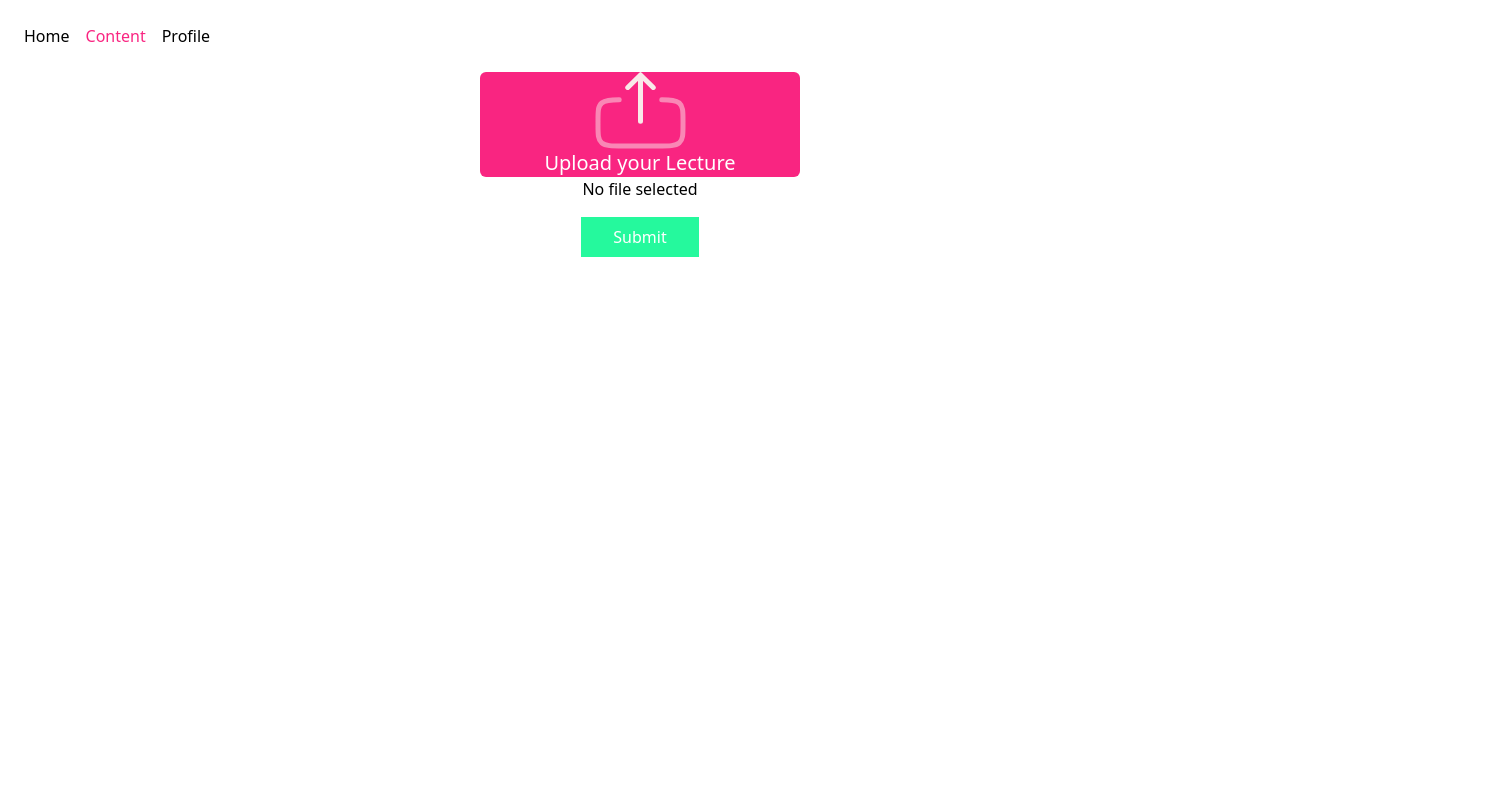
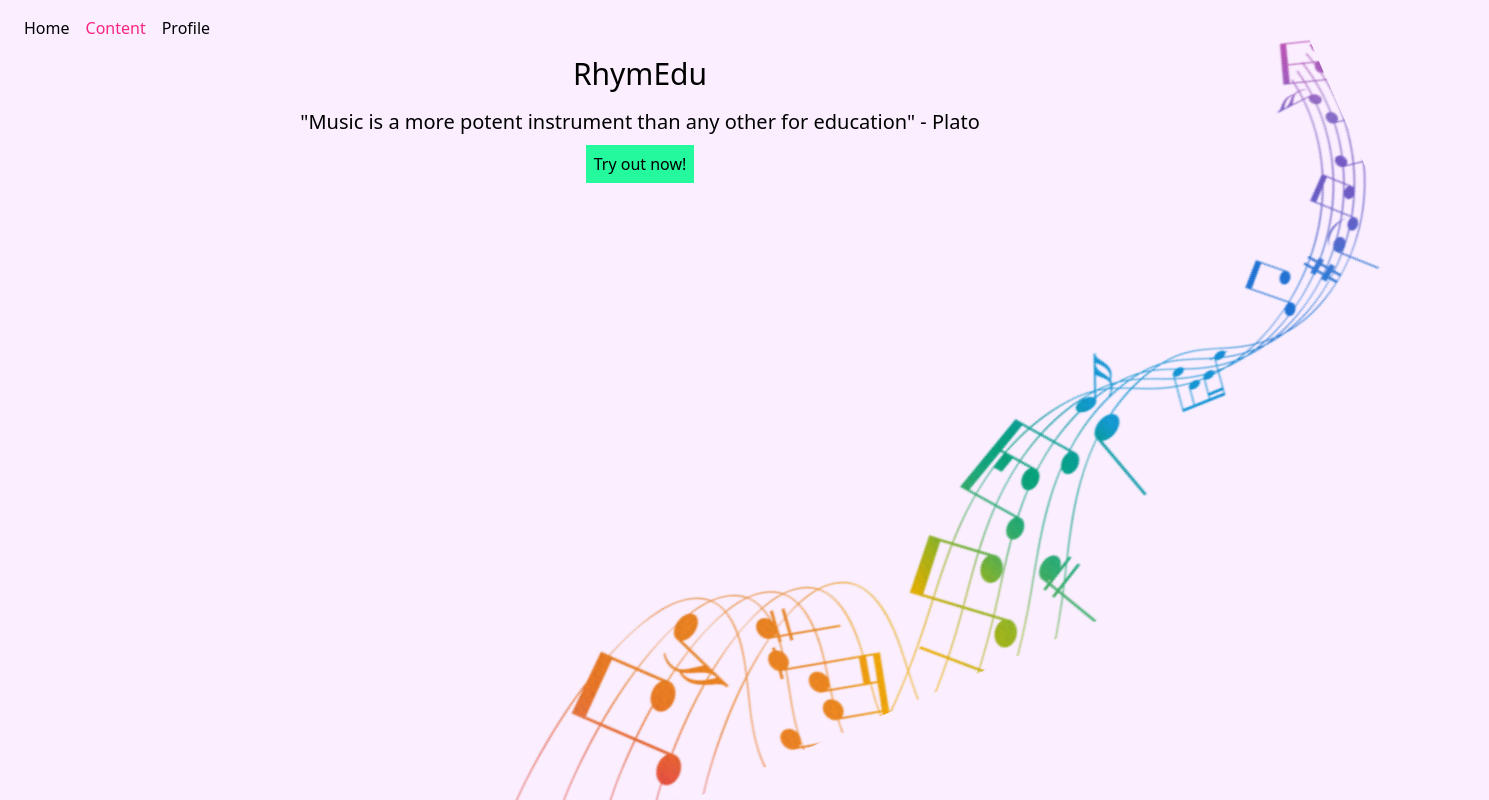
Before and after one commit to Venler34/Firestarter, a Next.js app in the folder frontend/my-project/: page / in a window 1280 px wide. Shown: the top 800 px of the page, 1489 px wide, since content can reach past the window. Built offline with nearby package versions, Linux system fonts and the light colour scheme.

Commit message:
Designed home page

```diff
--- /dev/null
+++ b/frontend/my-project/app/content/page.tsx
@@ -0,0 +1,13 @@
+import Navbar from "@/components/navbar"
+import UploadButton from "@/components/uploadbutton"
+
+export default function Page() {
+    return (
+        <div>
+            <Navbar/>
+            <div className="my-52 flex justify-center">
+                <UploadButton/>
+            </div>
+        </div>
+    )
+}
--- a/frontend/my-project/app/globals.css
+++ b/frontend/my-project/app/globals.css
@@ -1,3 +1,9 @@
 @tailwind base;
 @tailwind components;
 @tailwind utilities;
+
+
+:root {
+    background-color: #faeeff;
+    overflow: hidden;
+}
--- a/frontend/my-project/app/page.tsx
+++ b/frontend/my-project/app/page.tsx
@@ -2,20 +2,25 @@
 
 import Navbar from "@/components/navbar";
 import UploadButton from "@/components/uploadbutton";
+import Image from "next/image"
+import Link from "next/link"
 
 const api = "http://localhost:8000" // Specify later
 export default function Home() {
   return (
     <div>
       <Navbar />
-      <div className="flex justify-center items-center">
-        <UploadButton />
+      <div className="text-center">
+        <h1 className="text-3xl">RhymEdu</h1>
+        <h2 className="text-xl my-4">"Music is a more potent instrument than any other for education" - Plato</h2>
+        <Link className="bg-[#25F99D] p-2 z-20" href="/content">Try out now!</Link>
       </div>
+      <Image className="w-[1192.19px] h-[535.07px] translate-x-60 -bottom-left rotate-[-23.76deg]" alt="Music Notes" width={1192.19} height={535.07} src="/images/musicNotes.png"/>
     </div>
   );
 }
 
-<div className="w-[414px] h-[179px] bg-[#f82480] rounded-[15px] border-2 border-[#c41c89]/50" />
+<div className="w-[414px] h-[179px] bg-[#f82480] rounded-[15px] border-2 border-[#c41c89]/50 z-0" />
 
 
 
--- a/frontend/my-project/components/navbar.tsx
+++ b/frontend/my-project/components/navbar.tsx
@@ -1,13 +1,15 @@
-import Image from "next/image"
+// import Image from "next/image"
+import Link from "next/link"
+
 
 export default function navbar() {
     return (
         <div className="flex p-4">
             {/* <Image width="179" height="40" src="/images/RhymEd.png" alt="Rhymed Logo"/> */}
             <nav className="ml-500">
-                <button className="m-2 text-[#000]">Home</button>
-                <button className="m-2 text-[#F92581]">Content</button>
-                <button className="m-2 text-[#000]">Profile</button>
+                <Link href="/" className="m-2 text-[#000]">Home</Link>
+                <Link href="/content" className="m-2 text-[#F92581]">Content</Link>
+                <Link href="" className="m-2 text-[#000]">Profile</Link>
             </nav>
         </div>
     );
```
